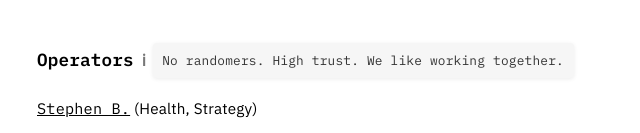
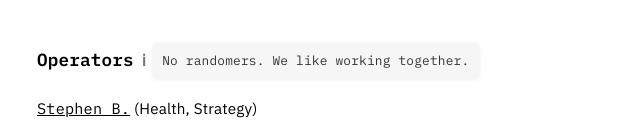
Before and after one commit to BourkeStephen/Immanentize.com, a plain HTML site: page index.html in a window 1280 px wide. Both pictures are taken after a click on the element "ℹ︎". Shown: the part 744-877 px from the top of the page, without its empty margins (287-927 px from the left). Drawn offline with Linux system fonts and the light colour scheme.

Commit message:
Update index.html

```diff
--- a/index.html
+++ b/index.html
@@ -261,7 +261,7 @@
     <h2>
       Operators
       <span class="tooltip-name info-icon" aria-label="Info about operators">ℹ︎
-        <span class="tooltip-text">No randomers. High trust. We like working together.</span>
+        <span class="tooltip-text">No randomers. We like working together.</span>
       </span>
     </h2>
 
```
